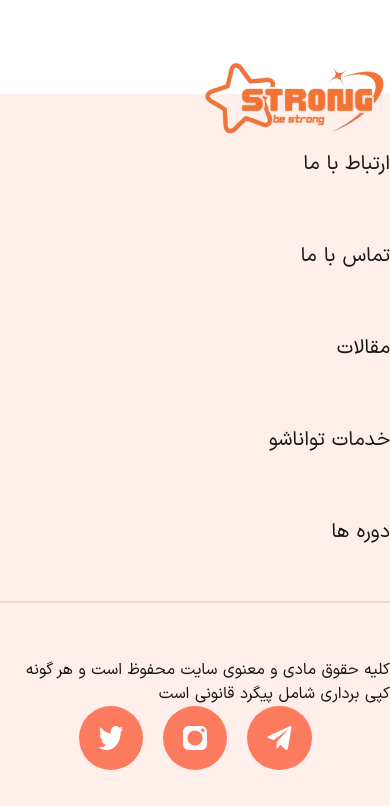
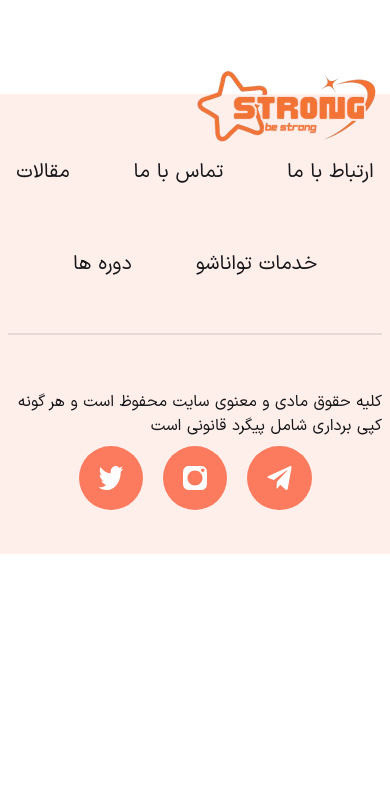
Before and after one commit to tinybug-m/tavanaSho, a React (Vite) app: page / in a window 390 px wide. Shown: the part 5199-6005 px from the top of the page. After the commit the page ends 5753 px from the top, so only its background shows below. Built offline with nearby package versions, Linux system fonts and the light colour scheme.

Commit message:
fix: responsive footer

```diff
--- a/src/components/Footer.tsx
+++ b/src/components/Footer.tsx
@@ -8,7 +8,7 @@ import { APP_PAGES } from "../utils/mockDatas";
 
 const Footer = () => {
   return (
-    <div className="bg-[#FFEFEB] ">
+    <div className="bg-[#FFEFEB] p-2">
       <div className="max-w-screen-xl flex flex-col m-auto gap-8  pt-14 pb-9 relative">
         <img
           alt="Tavanasho logo"
@@ -16,7 +16,7 @@ const Footer = () => {
           className="absolute -top-10 -right-2"
         />
 
-        <div className="flex flex-col md:flex-row gap-16 justify-center">
+        <div className="flex flex-wrap md:flex-row gap-16 justify-center">
           {APP_PAGES.map((page, index) => (
             <a href="#" key={index} className="text-xl">
               {page}
@@ -24,7 +24,7 @@ const Footer = () => {
           ))}
         </div>
         <div className="divider"></div>
-        <div className="flex flex-col md:flex-row justify-between items-center">
+        <div className="flex flex-col gap-2 md:flex-row justify-between items-center">
           <p>
             کلیه حقوق مادی و معنوی سایت محفوظ است و هر گونه کپی برداری شامل
             پیگرد قانونی است
```
